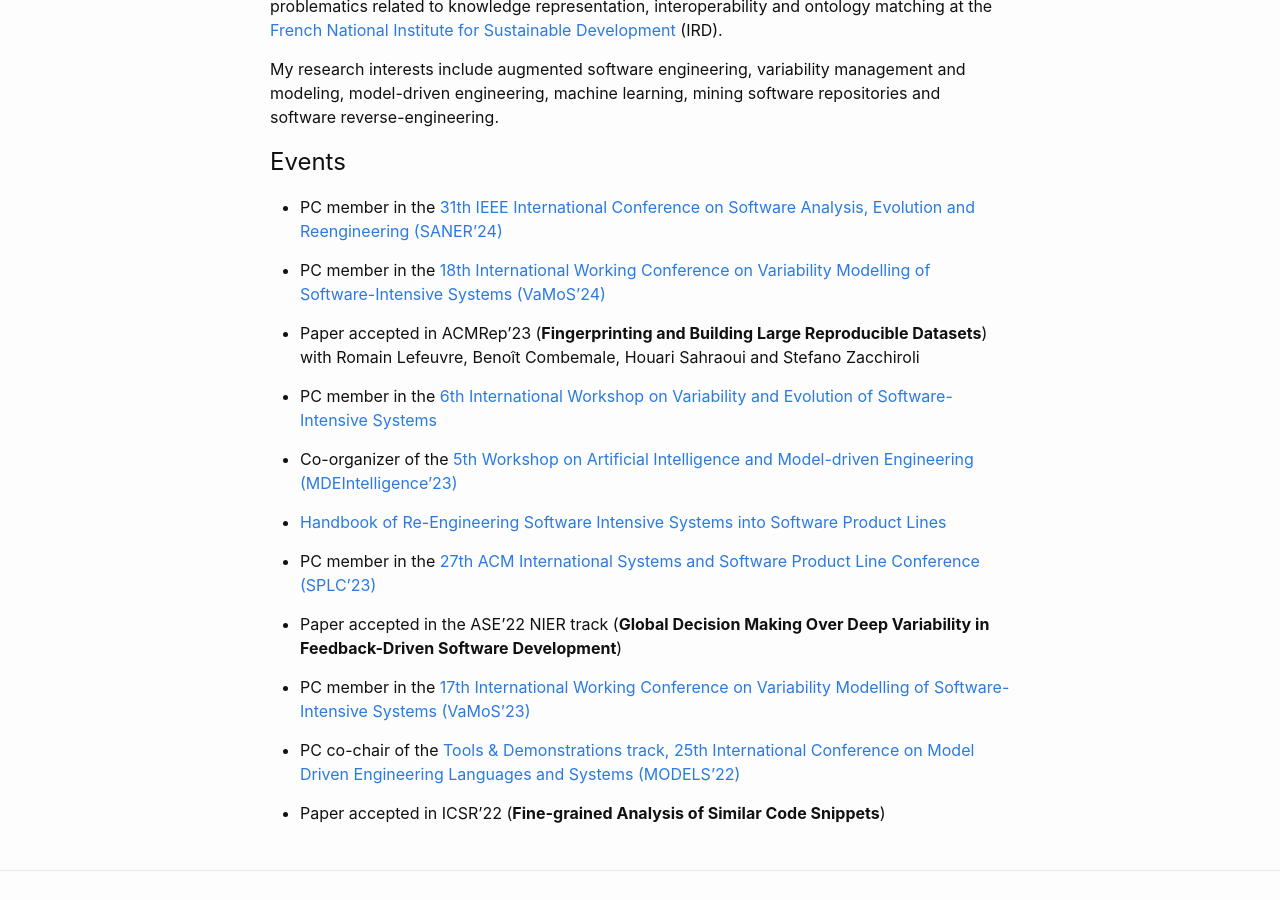
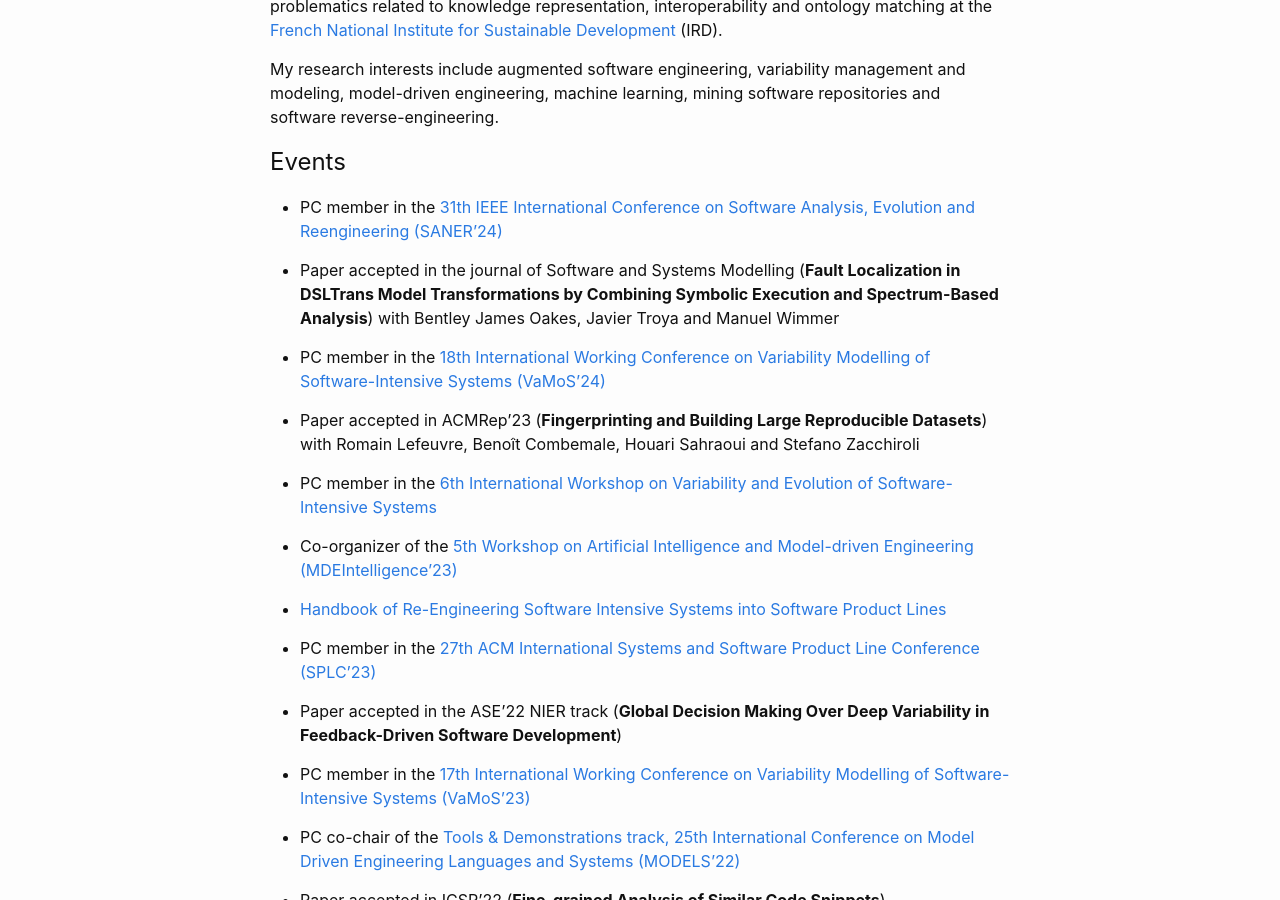
Before and after one commit to jgalasso/jgalasso.github.io, a Jekyll site: the page built from index.markdown, in a window 1280 px wide and 900 px high, scrolled down 392 px. Built offline with Jekyll 4.4.1, drawn with Linux system fonts in a browser that asks for light colours.

Commit message:
Update index.markdown

```diff
--- a/index.markdown
+++ b/index.markdown
@@ -18,6 +18,8 @@ My research interests include augmented software engineering, variability manage
 
 * PC member in the [31th  IEEE International Conference on Software Analysis, Evolution and Reengineering (SANER'24)](https://conf.researchr.org/home/saner-2024)
 
+* Paper accepted in the journal of Software and Systems Modelling (__Fault Localization in DSLTrans Model Transformations by Combining Symbolic Execution and Spectrum-Based Analysis__) with Bentley James Oakes, Javier Troya and Manuel Wimmer
+
 * PC member in the [18th International Working Conference on Variability Modelling of Software-Intensive Systems (VaMoS'24)](https://vamos2024.inf.unibe.ch/)
 
 * Paper accepted in ACMRep'23 (__Fingerprinting and Building Large Reproducible Datasets__) with Romain Lefeuvre, Benoît Combemale, Houari Sahraoui and Stefano Zacchiroli
```
